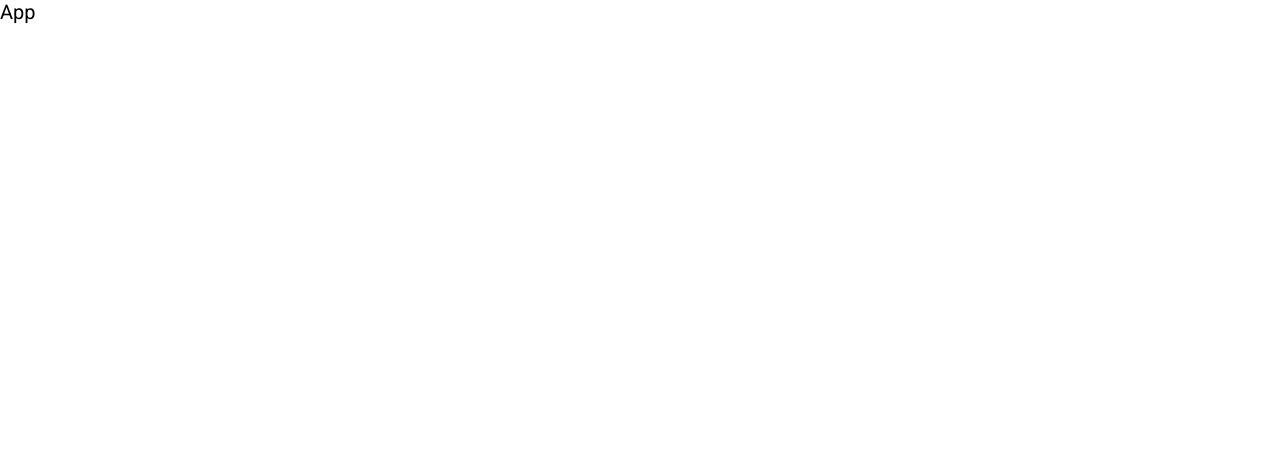
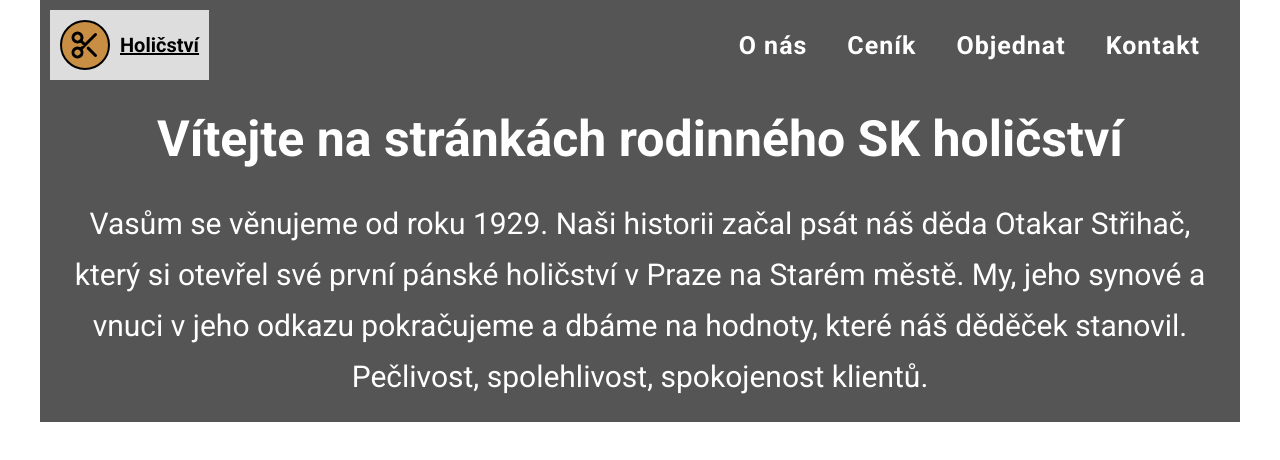
Before and after one commit to KarelSmola/Holicstvi, a React (Create React App) app: page / in a window 1280 px wide. Shown: the top 460 px of the page. Built offline with nearby package versions, Linux system fonts and the light colour scheme.

Commit message:
Some components added

```diff
--- a/src/App.js
+++ b/src/App.js
@@ -1,7 +1,14 @@
 import React from "react";
+import Navigation from "./components/Navigation";
+import Hero from "./components/Hero";
 
 const App = () => {
-  return <div>App</div>;
+  return (
+    <main>
+      <Navigation />
+      <Hero />
+    </main>
+  );
 };
 
 export default App;
--- /dev/null
+++ b/src/components/Hero.js
@@ -0,0 +1,24 @@
+import React from "react";
+
+import classes from "./Hero.module.css";
+
+const Hero = () => {
+  return (
+    <div className={classes.hero}>
+      <div className={classes["hero-text-box"]}>
+        <h1 className={classes["hero-title"]}>
+          Vítejte na stránkách rodinného SK holičství
+        </h1>
+        <p className={classes["hero-text"]}>
+          Vasům se věnujeme od roku 1929. Naši historii začal psát náš děda
+          Otakar Střihač, který si otevřel své první pánské holičství v Praze na
+          Starém městě. My, jeho synové a vnuci v jeho odkazu pokračujeme a
+          dbáme na hodnoty, které náš děděček stanovil. Pečlivost, spolehlivost,
+          spokojenost klientů.
+        </p>
+      </div>
+    </div>
+  );
+};
+
+export default Hero;
--- /dev/null
+++ b/src/components/Hero.module.css
@@ -0,0 +1,28 @@
+.hero {
+  background-color: #555;
+}
+
+.hero-title {
+  color: #fff;
+  z-index: 10;
+}
+
+.hero-text-box {
+  display: flex;
+  flex-direction: column;
+  align-items: center;
+  justify-content: center;
+  gap: 3rem;
+  padding: 2rem;
+}
+
+.hero-title {
+  font-size: 5rem;
+}
+
+.hero-text {
+  font-size: 3rem;
+  line-height: 1.7;
+  color: #fff;
+  text-align: center;
+}
--- /dev/null
+++ b/src/components/Navigation.js
@@ -0,0 +1,33 @@
+import React from "react";
+
+import Logo from "./UI/Icons/Logo";
+import classes from "./Navigation.module.css";
+
+const Navigation = () => {
+  return (
+    <div className={classes.navigation}>
+      <div className={classes["logo-box"]}>
+        <Logo className={classes.logo} />
+        <h1 className={classes["logo-title"]}>Holičství</h1>
+      </div>
+      <nav className={classes.nav}>
+        <ul className={classes["nav-list"]}>
+          <li className={classes["nav-item"]}>
+            <a href="about">O nás</a>
+          </li>
+          <li className={classes["nav-item"]}>
+            <a href="price">Ceník</a>
+          </li>
+          <li className={classes["nav-item"]}>
+            <a href="order">Objednat</a>
+          </li>
+          <li className={classes["nav-item"]}>
+            <a href="contact">Kontakt</a>
+          </li>
+        </ul>
+      </nav>
+    </div>
+  );
+};
+
+export default Navigation;
--- /dev/null
+++ b/src/components/Navigation.module.css
@@ -0,0 +1,69 @@
+.navigation {
+  display: flex;
+  justify-content: space-between;
+  align-items: center;
+  padding: 1rem 3rem 1rem 1rem;
+  background-color: #555;
+}
+
+.logo-box {
+  display: flex;
+  align-items: center;
+  gap: 1rem;
+  padding: 1rem;
+  background-color: #ddd;
+}
+
+.logo {
+  font-size: 5rem;
+  background-color: rgb(200, 142, 67);
+  padding: 0.5rem;
+  border: 2px solid #000;
+  border-radius: 50rem;
+}
+
+.logo-title {
+  text-decoration: underline;
+}
+
+.nav-list {
+  display: flex;
+  gap: 2rem;
+  font-size: 2.5rem;
+  font-weight: 600;
+  letter-spacing: 1px;
+  color: #fff;
+  list-style-type: none;
+}
+
+.nav-item a:link,
+.nav-item a:visited {
+  color: #fff;
+  text-decoration: none;
+  transition: all 0.3s;
+  padding: 1rem;
+  position: relative;
+}
+
+.nav-item a::after {
+  content: "";
+  position: absolute;
+  width: 100%;
+  transform: scaleX(0);
+  height: 3px;
+  bottom: 0;
+  left: 0;
+  background-color: #fff;
+  transform-origin: bottom right;
+  transition: transform 0.2s ease-out;
+}
+
+.nav-item a:hover::after {
+  transform: scaleX(1);
+  transform-origin: bottom left;
+}
+
+.nav-item a:hover,
+.nav-item a:active {
+  cursor: pointer;
+}
--- /dev/null
+++ b/src/components/UI/Icons/Logo.js
@@ -0,0 +1,7 @@
+import { HiOutlineScissors } from "react-icons/hi";
+
+const Logo = (props) => {
+  return <HiOutlineScissors className={props.className} />;
+};
+
+export default Logo;
--- /dev/null
+++ b/src/components/UI/Icons/Logo.module.css
@@ -0,0 +1,7 @@
+.logo {
+  font-size: 10rem;
+  background-color: rgb(200, 142, 67);
+  padding: 1rem;
+  border: 2px solid #000;
+  border-radius: 50rem;
+}
--- a/src/index.css
+++ b/src/index.css
@@ -10,6 +10,7 @@ html {
   font-size: 62.5%;
 }
 
-body {
-  font-size: 2rem;
+main {
+  max-width: 120rem;
+  margin: 0 auto;
 }
```
Also changed, not shown: src/components/Pricelist.js (added, +9 -0 lines), src/components/Pricelist.module.css (added), src/img/barbershop_bcg_pic.jpg (added).
